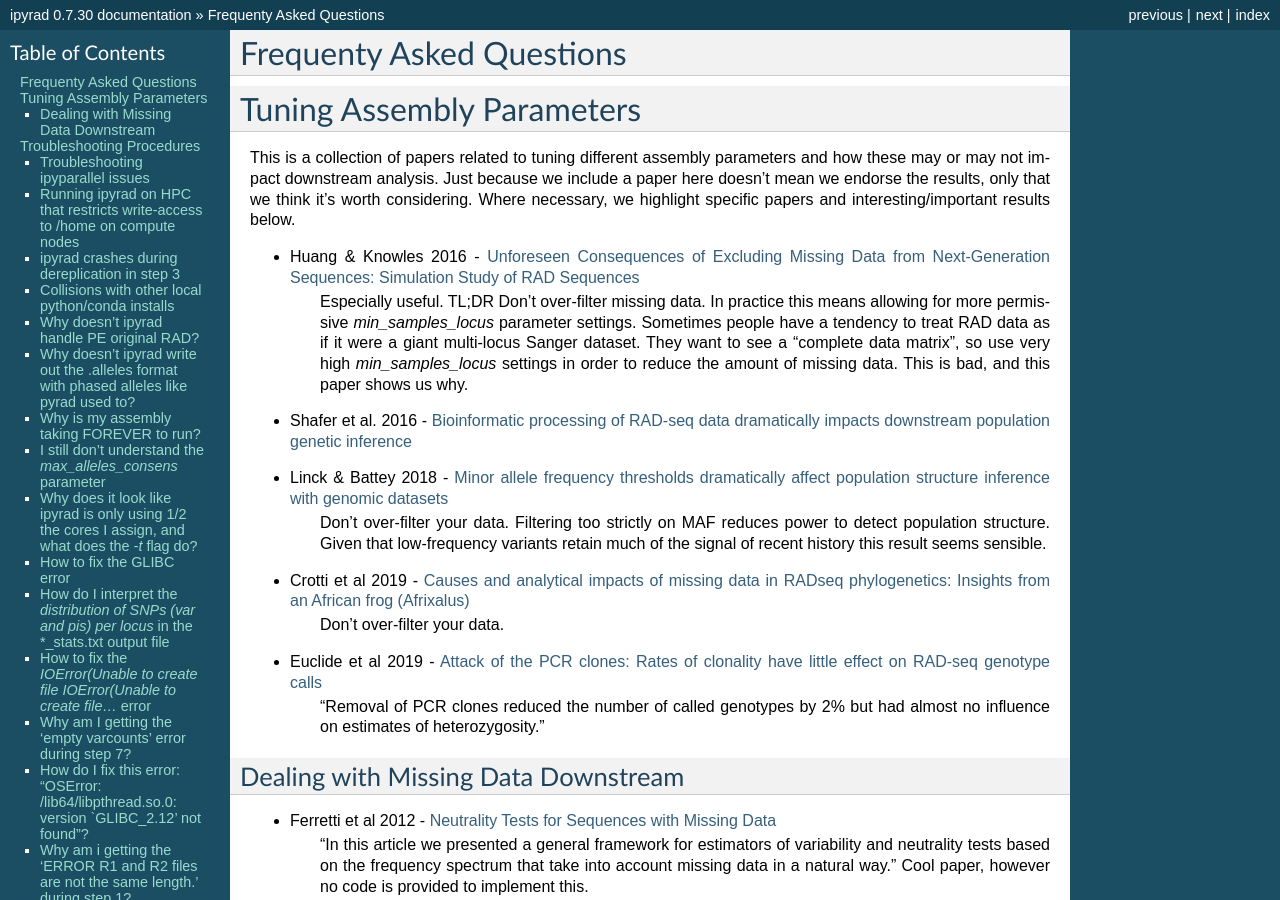
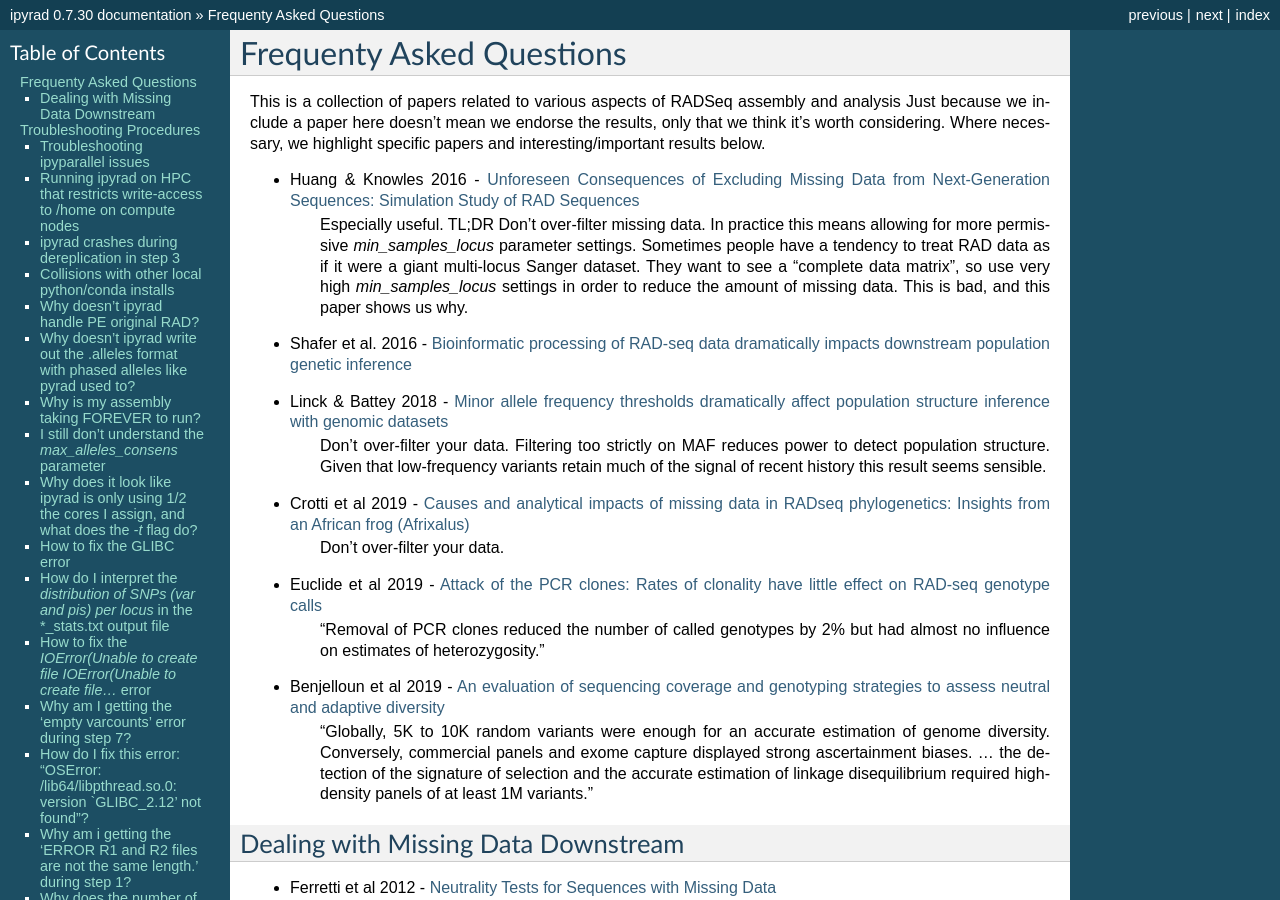
Before and after one commit to dereneaton/ipyrad, a Sphinx documentation site: the page built from docs/faq.rst, in a window 1280 px wide and 900 px high. Built offline with Sphinx 7.4.7, drawn with Linux system fonts in a browser that asks for light colours; pages that are not in the unit, such as notebooks, are missing from menus; the version number is read from the project's files by our own code.

Commit message:
Update faq.rst

```diff
--- a/docs/faq.rst
+++ b/docs/faq.rst
@@ -3,13 +3,10 @@
 Frequenty Asked Questions
 =========================
 
-Tuning Assembly Parameters
-==========================
-This is a collection of papers related to tuning different assembly
-parameters and how these may or may not impact downstream analysis.
-Just because we include a paper here doesn't mean we endorse the results,
-only that we think it's worth considering. Where necessary, we
-highlight specific papers and interesting/important results below.
+This is a collection of papers related to various aspects of RADSeq assembly and analysis
+Just because we include a paper here doesn't mean we endorse the results, only that we think
+it's worth considering. Where necessary, we highlight specific papers and interesting/important
+results below.
 
 * Huang & Knowles 2016 - `Unforeseen Consequences of Excluding Missing Data from Next-Generation Sequences: Simulation Study of RAD Sequences <https://academic.oup.com/sysbio/article/65/3/357/2468879>`__
     Especially useful. TL;DR Don't over-filter missing data. In practice this means allowing for more permissive `min_samples_locus` parameter settings. Sometimes people have a tendency to treat RAD data as if it were a giant multi-locus Sanger dataset. They want to see a "complete data matrix", so use very high `min_samples_locus` settings in order to reduce the amount of missing data. This is bad, and this paper shows us why.
@@ -20,6 +17,8 @@ highlight specific papers and interesting/important results below.
     Don't over-filter your data.
 * Euclide et al 2019 - `Attack of the PCR clones: Rates of clonality have little effect on RAD‐seq genotype calls <https://onlinelibrary.wiley.com/doi/abs/10.1111/1755-0998.13087>`__
     "Removal of PCR clones reduced the number of called genotypes by 2% but had almost no influence on estimates of heterozygosity."
+* Benjelloun et al 2019 - `An evaluation of sequencing coverage and genotyping strategies to assess neutral and adaptive diversity <https://sci-hub.tw/https://onlinelibrary.wiley.com/doi/abs/10.1111/1755-0998.13070>`__
+    "Globally, 5K to 10K random variants were enough for an accurate estimation of genome diversity. Conversely, commercial panels and exome capture displayed strong ascertainment biases. ... the detection of the signature of selection and the accurate estimation of linkage disequilibrium required high-density panels of at least 1M variants."
 
 Dealing with Missing Data Downstream
 ------------------------------------
```
